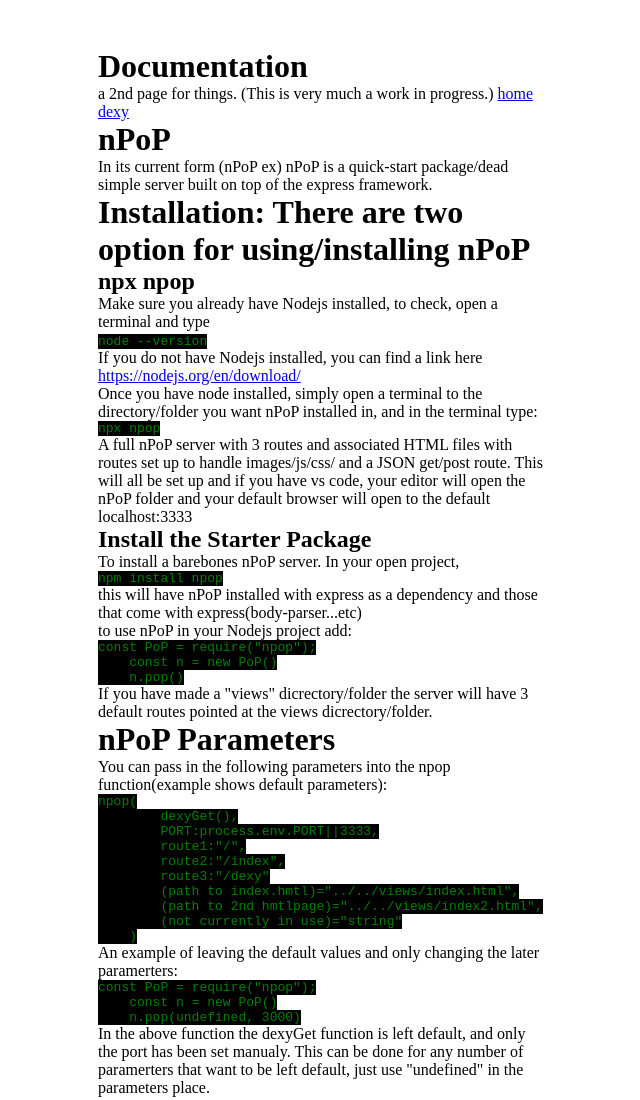
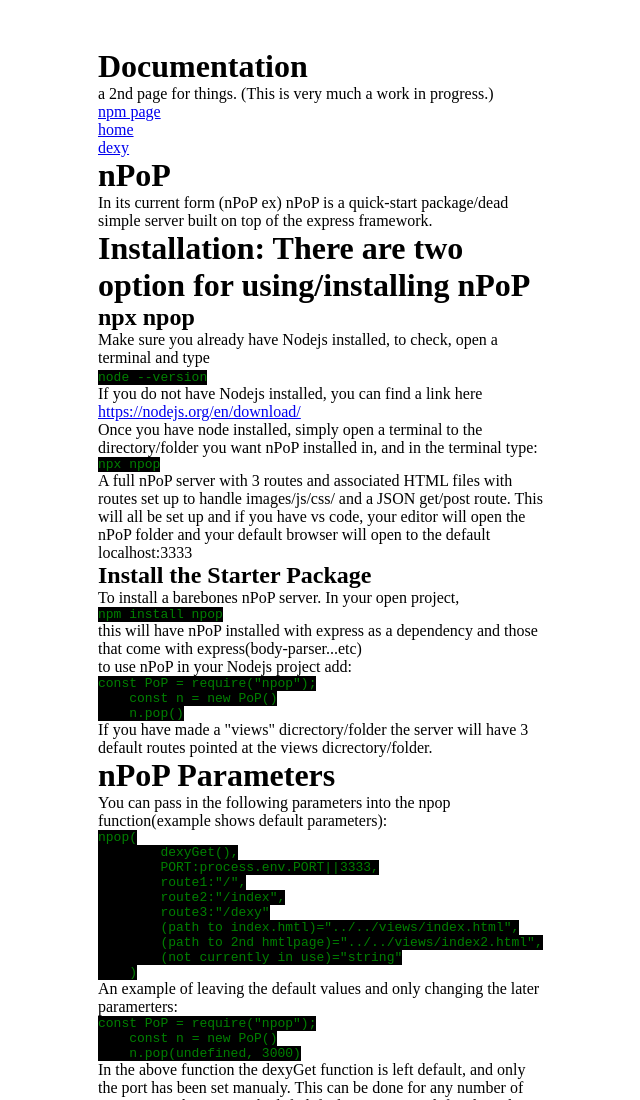
Before and after one commit to shyaboi/npopio, a website: page views/index2.html in a window 1280 px wide. Shown: the top 1100 px of the page, without its empty margins (318-958 px from the left). Drawn offline with Linux system fonts and the light colour scheme; files that its build step writes are made by us from their sources.

Commit message:
fancy links

```diff
--- a/views/index2.html
+++ b/views/index2.html
@@ -10,8 +10,13 @@
       <div id="mainContainer">
     <h1>Documentation</h1>
     a 2nd page for things. (This is very much a work in progress.)
+    <br>
+    <a href="https://www.npmjs.com/package/npop">npm page</a>
+    <br>
     <a href="/">home</a>
+    <br>
     <a href="/dexy">dexy</a>
+    <br>
     <h1 id="npop">nPoP</h1>
     <p>
       In its current form (nPoP ex) nPoP is a quick-start package/dead simple
```
